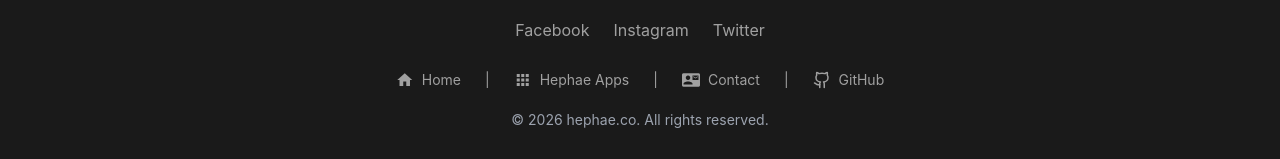
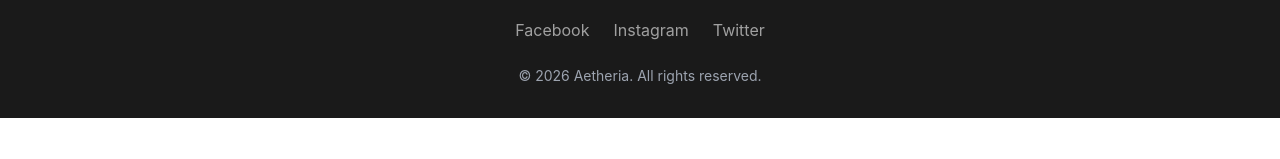
Before and after one commit to hephae-co/aetheria-the-ai-powered-restaurant, a React (Vite) app: page / in a window 1280 px wide. Shown: the part 4586-4745 px from the top of the page. After the commit the page ends 4704 px from the top, so only its background shows below. Built offline with nearby package versions, Linux system fonts and the light colour scheme; no server answers; a web font is replaced by a local one.

Commit message:
updated footer and added sitemap

```diff
--- a/components/Footer.tsx
+++ b/components/Footer.tsx
@@ -14,52 +14,9 @@ const Footer: React.FC = () => (
         </div>
 
         <div className="flex flex-col items-center space-y-4 mt-6">
-          {/* Navigation Links */}
-          <nav className="flex items-center justify-center space-x-6 text-sm">
-            <a
-              href="https://hephae.co"
-              className="flex items-center space-x-2 text-text-secondary hover:text-accent transition-colors"
-            >
-              <span className="material-icons text-lg">home</span>
-              <span>Home</span>
-            </a>
-
-            <span className="text-text-secondary">|</span>
-
-            <a
-              href="https://hephae.co/toolkit/hephae"
-              className="flex items-center space-x-2 text-text-secondary hover:text-accent transition-colors"
-            >
-              <span className="material-icons text-lg">apps</span>
-              <span>Hephae Apps</span>
-            </a>
-
-            <span className="text-text-secondary">|</span>
-
-            <a
-              href="https://hephae.co/schedule"
-              className="flex items-center space-x-2 text-text-secondary hover:text-accent transition-colors"
-            >
-              <span className="material-icons text-lg">contact_mail</span>
-              <span>Contact</span>
-            </a>
-
-            <span className="text-text-secondary hidden sm:inline">|</span>
-
-            <a
-              href="https://github.com/hephae-co/"
-              target="_blank"
-              rel="noopener noreferrer"
-              className="flex items-center space-x-2 text-text-secondary hover:text-accent transition-colors"
-            >
-              <Github size={18} />
-              <span className="hidden sm:inline">GitHub</span>
-            </a>
-          </nav>
-
           {/* Copyright */}
           <div className="text-center text-sm text-gray-400">
-            © 2026 hephae.co. All rights reserved.
+            © 2026 Aetheria. All rights reserved.
           </div>
         </div>
       </div>
```
Also changed, not shown: public/robots.txt (added), 1 other file (tests, documents, lock files or other folders).
